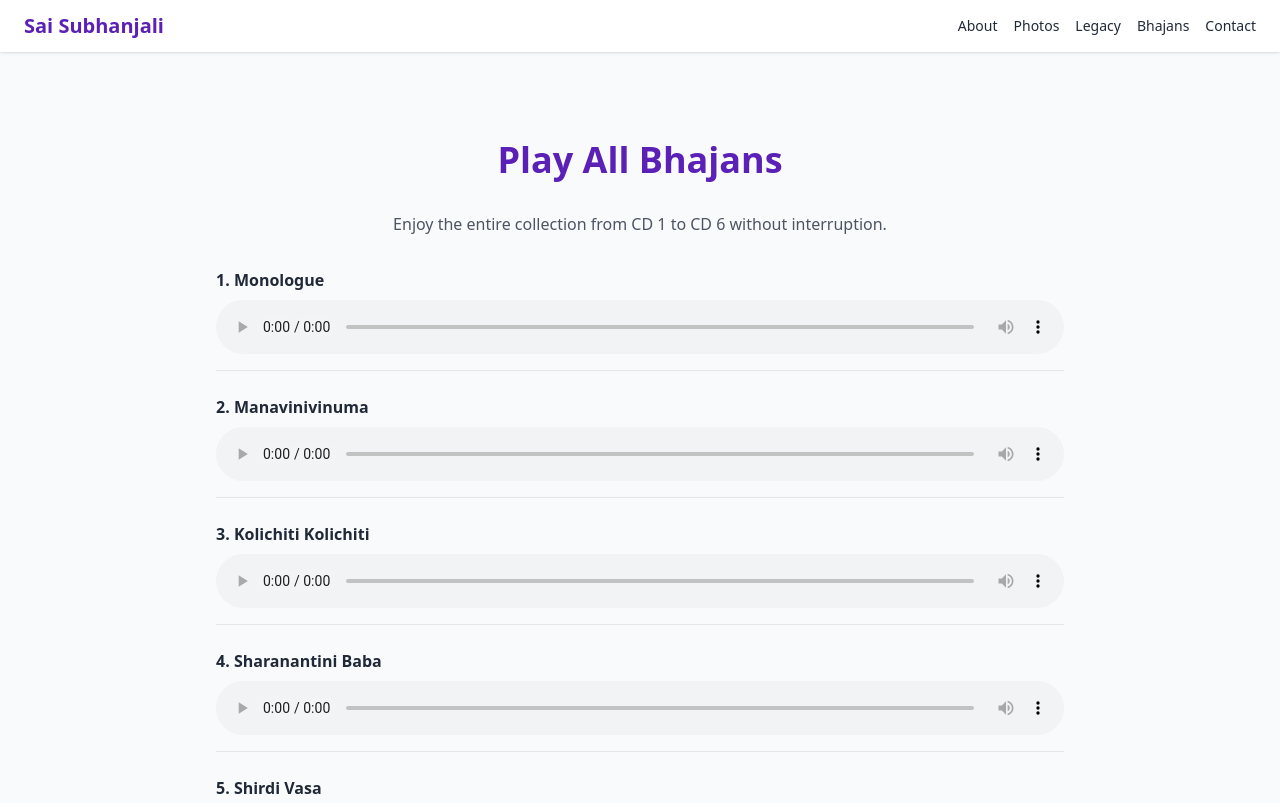
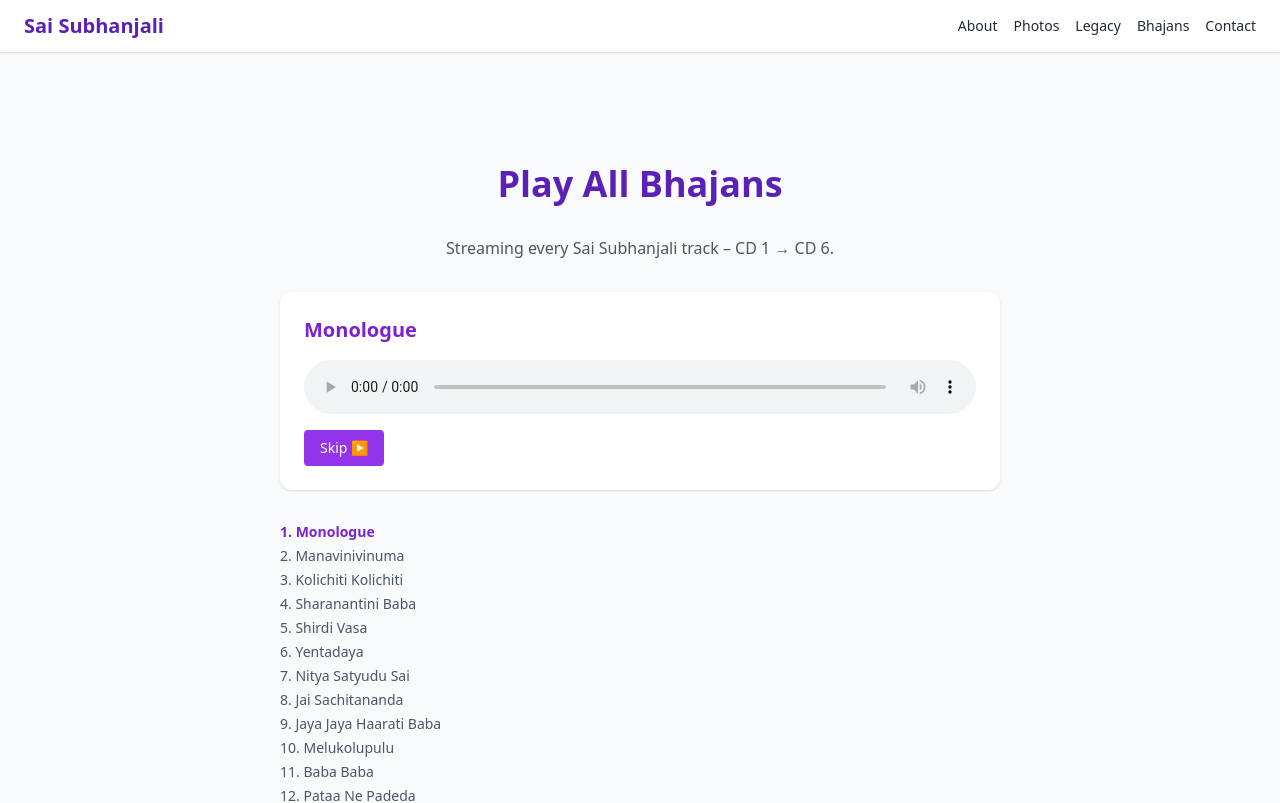
Before and after one commit to shekhar1971/saisubhanjali.com, a Next.js app: page /bhajans/play-all in a window 1280 px wide. Shown: the top 803 px of the page. Built offline with nearby package versions, Linux system fonts and the light colour scheme.

Commit message:
Update page.tsx

```diff
--- a/app/bhajans/play-all/page.tsx
+++ b/app/bhajans/play-all/page.tsx
@@ -1,35 +1,82 @@
+// app/bhajans/play-all/page.tsx
 'use client';
 
-import { tracks as cd1 } from '../../../components/CD1Display';
-import { tracks as cd2 } from '../../../components/CD2Display';
-import { tracks as cd3 } from '../../../components/CD3Display';
-import { tracks as cd4 } from '../../../components/CD4Display';
-import { tracks as cd5 } from '../../../components/CD5Display';
-import { tracks as cd6 } from '../../../components/CD6Display';
+import { useRef, useState, useEffect, useCallback } from 'react';
 
-const allTracks = [...cd1, ...cd2, ...cd3, ...cd4, ...cd5, ...cd6];
+/* -------------------------------------------------------------------- */
+/*  1)  Grab the ready-made “tracks” arrays from every CD display file   */
+/*      (make sure every CD?.tsx exports `tracks` exactly like CD1)     */
+/* -------------------------------------------------------------------- */
+import { tracks as cd1 } from '@/components/CD1Display';
+import { tracks as cd2 } from '@/components/CD2Display';
+import { tracks as cd3 } from '@/components/CD3Display';
+import { tracks as cd4 } from '@/components/CD4Display';
+import { tracks as cd5 } from '@/components/CD5Display';
+import { tracks as cd6 } from '@/components/CD6Display';
 
+/** A single flattened playlist ― 90 bhajans in album order */
+const playlist = [...cd1, ...cd2, ...cd3, ...cd4, ...cd5, ...cd6];
+
+/* ==================================================================== */
 export default function PlayAllBhajans() {
+  const audioRef   = useRef<HTMLAudioElement | null>(null);
+  const [trackIdx, setTrackIdx] = useState(0);
+
+  /* ---------- jump to the next bhajan ---------- */
+  const next = useCallback(() => {
+    setTrackIdx(i => (i + 1 < playlist.length ? i + 1 : 0));   // loop back to 0
+  }, []);
+
+  /* play automatically whenever trackIdx changes */
+  useEffect(() => {
+    const el = audioRef.current;
+    if (!el) return;
+    el.load();      // refresh <source>
+    // play() returns a Promise; ignore failure if user hasn’t interacted yet
+    el.play().catch(() => {});
+  }, [trackIdx]);
+
+  /* attach once: advance when a bhajan ends */
+  useEffect(() => {
+    const el = audioRef.current;
+    if (!el) return;
+    el.addEventListener('ended', next);
+    return () => el.removeEventListener('ended', next);
+  }, [next]);
+
+  const { title, file } = playlist[trackIdx];
+
   return (
-    <div className="mx-auto max-w-4xl p-6 space-y-8">
+    <div className="mx-auto max-w-3xl px-6 py-12 space-y-8">
       <h1 className="text-center text-4xl font-extrabold text-brand-700">
-        Play All Bhajans
+        Play&nbsp;All&nbsp;Bhajans
       </h1>
-
       <p className="text-center text-gray-600">
-        Enjoy the entire collection from CD 1 to CD 6 without interruption.
+        Streaming every Sai Subhanjali track – CD&nbsp;1&nbsp;→&nbsp;CD&nbsp;6.
       </p>
 
-      <ul className="space-y-6">
-        {allTracks.map((t, i) => (
-          <li key={i} className="border-b pb-4">
-            <div className="mb-2 font-semibold text-gray-800">
-              {i + 1}. {t.title}
-            </div>
+      {/* --- CURRENT TRACK --- */}
+      <section className="space-y-4 rounded-xl bg-white p-6 shadow">
+        <h2 className="text-xl font-semibold text-purple-700">{title}</h2>
 
-            <audio controls className="w-full">
-              <source src={t.file} type="audio/mpeg" />
-            </audio>
+        <audio ref={audioRef} controls className="w-full">
+          <source src={file} type="audio/mpeg" />
+          Your browser does not support HTML&nbsp;audio.
+        </audio>
+
+        <button
+          onClick={next}
+          className="rounded bg-purple-600 px-4 py-2 text-sm font-medium text-white hover:bg-purple-700"
+        >
+          Skip&nbsp;▶
+        </button>
+      </section>
+
+      {/* --- QUEUE (optional visual list) --- */}
+      <ul className="space-y-1 text-sm text-gray-600">
+        {playlist.map((t, i) => (
+          <li key={i} className={i === trackIdx ? 'font-semibold text-purple-700' : ''}>
+            {i + 1}. {t.title}
           </li>
         ))}
       </ul>
```
